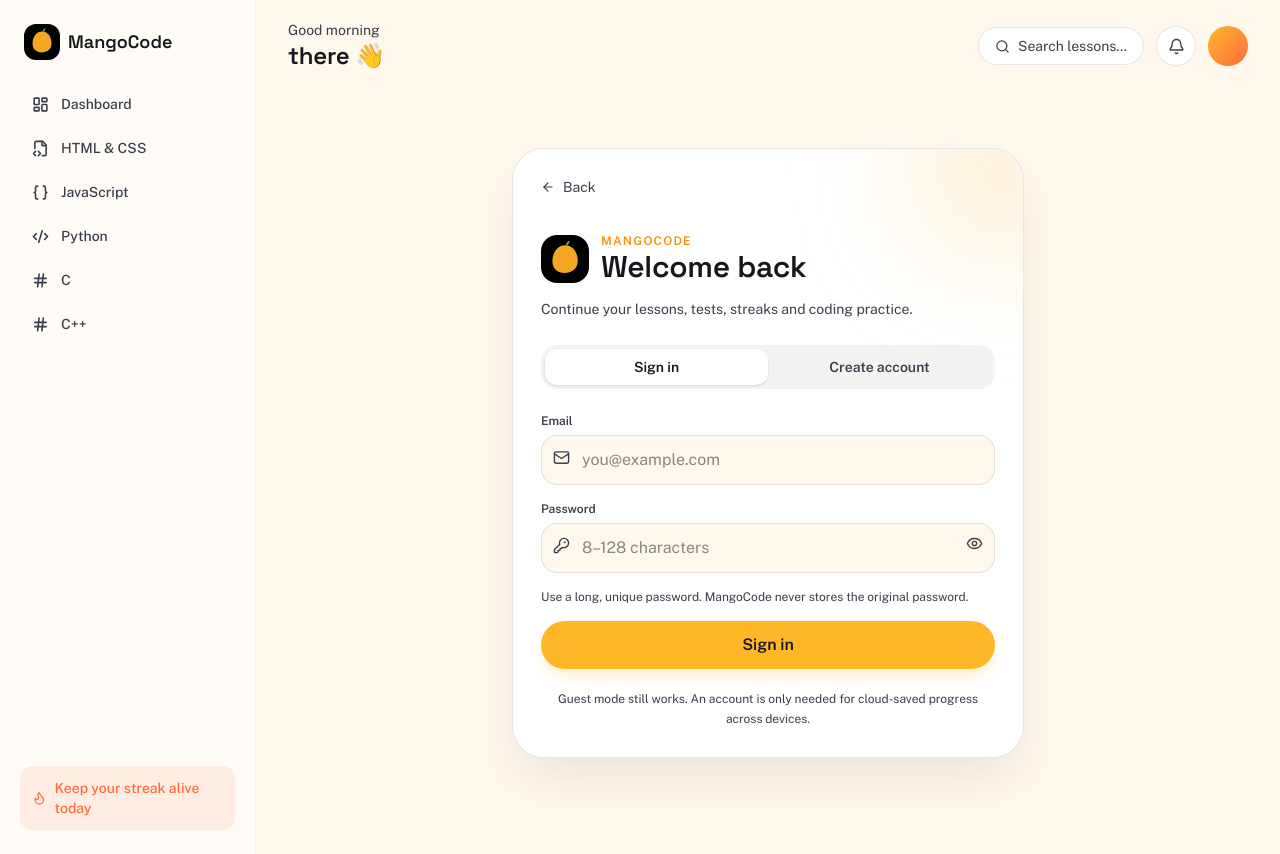
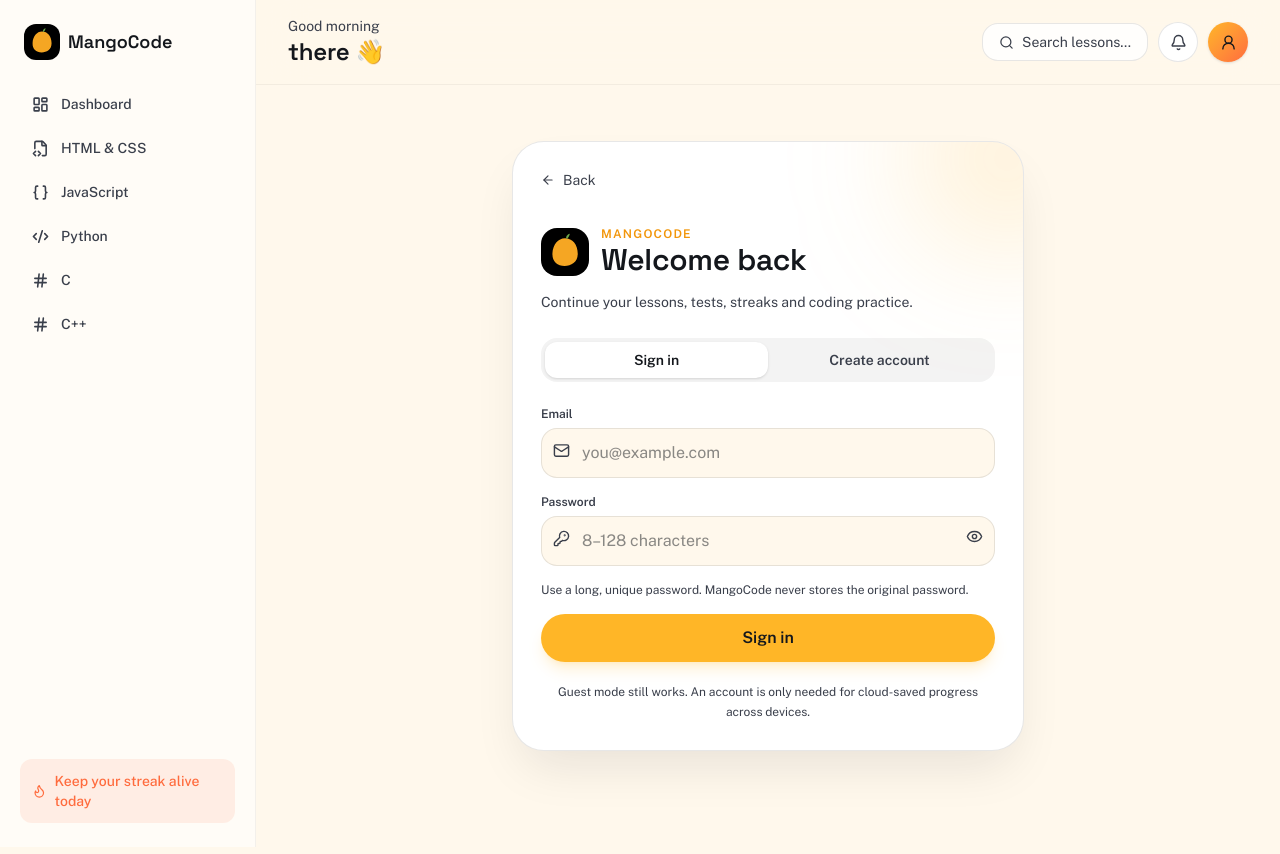
Before and after one commit to ItzVion/mango-code, a React (Vite) app in the folder client/: page /auth in a window 1280 px wide. Built offline with nearby package versions, Linux system fonts and the light colour scheme.

Commit message:
feat(auth): show account state in topbar

```diff
--- a/client/src/components/layout/Topbar.jsx
+++ b/client/src/components/layout/Topbar.jsx
@@ -1,39 +1,23 @@
+import { useEffect, useState } from 'react'
 import { motion } from 'motion/react'
-import { Bell, Search } from 'lucide-react'
+import { Bell, Search, UserRound } from 'lucide-react'
+import { Link } from 'react-router-dom'
+import { getAccount } from '../../lib/user'
 
-export function Topbar({ name = 'there' }) {
+export function Topbar({ name }) {
   const hour = new Date().getHours()
   const greeting = hour < 12 ? 'Good morning' : hour < 18 ? 'Good afternoon' : 'Good evening'
+  const [account, setAccount] = useState(getAccount())
+  useEffect(() => { const onAuth = () => setAccount(getAccount()); window.addEventListener('mangocode-auth-change', onAuth); return () => window.removeEventListener('mangocode-auth-change', onAuth) }, [])
+  const display = account?.name || name || 'there'
 
   return (
-    <header className="flex items-center justify-between gap-4 px-6 py-5 md:px-8">
-      <div>
-        <motion.p
-          initial={{ opacity: 0, y: -6 }}
-          animate={{ opacity: 1, y: 0 }}
-          className="text-sm text-ink-soft"
-        >
-          {greeting}
-        </motion.p>
-        <motion.h1
-          initial={{ opacity: 0, y: -6 }}
-          animate={{ opacity: 1, y: 0 }}
-          transition={{ delay: 0.05 }}
-          className="text-2xl font-semibold"
-        >
-          {name} 👋
-        </motion.h1>
-      </div>
-
-      <div className="flex items-center gap-3">
-        <div className="hidden sm:flex items-center gap-2 rounded-full bg-card border border-ink/10 px-4 py-2 text-sm text-ink-soft">
-          <Search size={15} />
-          <span>Search lessons…</span>
-        </div>
-        <button className="grid h-10 w-10 place-items-center rounded-full bg-card border border-ink/10 text-ink-soft hover:text-ink transition-colors">
-          <Bell size={17} />
-        </button>
-        <div className="h-10 w-10 rounded-full bg-gradient-to-br from-mango to-ember" />
+    <header className="sticky top-0 z-30 flex items-center justify-between gap-4 border-b border-ink/5 bg-paper/80 px-6 py-4 backdrop-blur-xl md:px-8">
+      <div><motion.p initial={{ opacity: 0, y: -6 }} animate={{ opacity: 1, y: 0 }} className="text-sm text-ink-soft">{greeting}</motion.p><motion.h1 initial={{ opacity: 0, y: -6 }} animate={{ opacity: 1, y: 0 }} className="text-2xl font-semibold">{display} 👋</motion.h1></div>
+      <div className="flex items-center gap-2.5">
+        <div className="hidden sm:flex items-center gap-2 rounded-2xl border border-ink/10 bg-card/80 px-4 py-2 text-sm text-ink-soft"><Search size={15}/><span>Search lessons…</span></div>
+        <button aria-label="Notifications" className="grid h-10 w-10 place-items-center rounded-full border border-ink/10 bg-card text-ink-soft hover:text-ink"><Bell size={17}/></button>
+        <Link to="/auth" aria-label="Account" className="grid h-10 w-10 place-items-center overflow-hidden rounded-full bg-gradient-to-br from-mango to-ember text-ink shadow-sm">{account?.name ? account.name.slice(0,1).toUpperCase() : <UserRound size={17}/>}</Link>
       </div>
     </header>
   )
```
